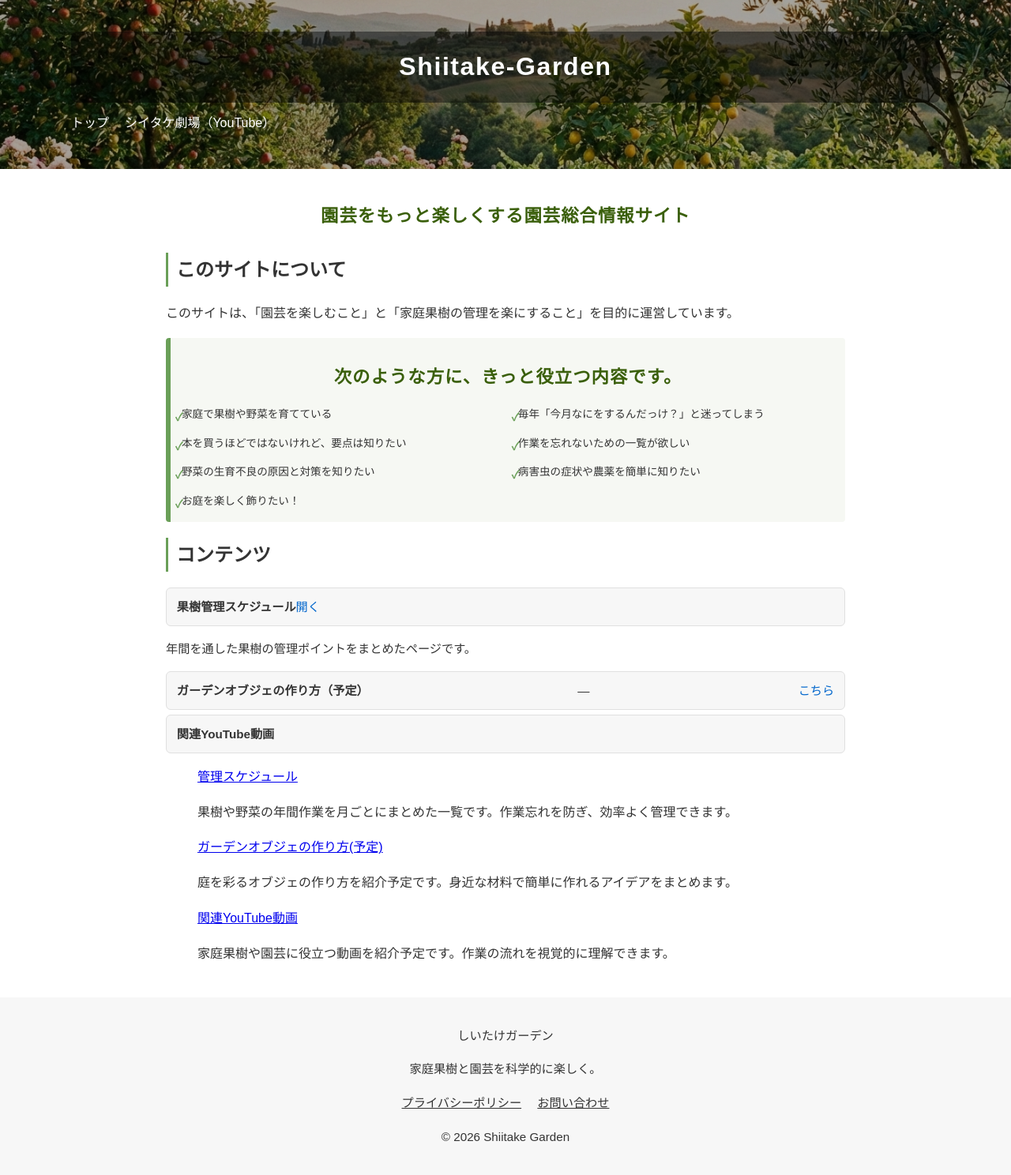
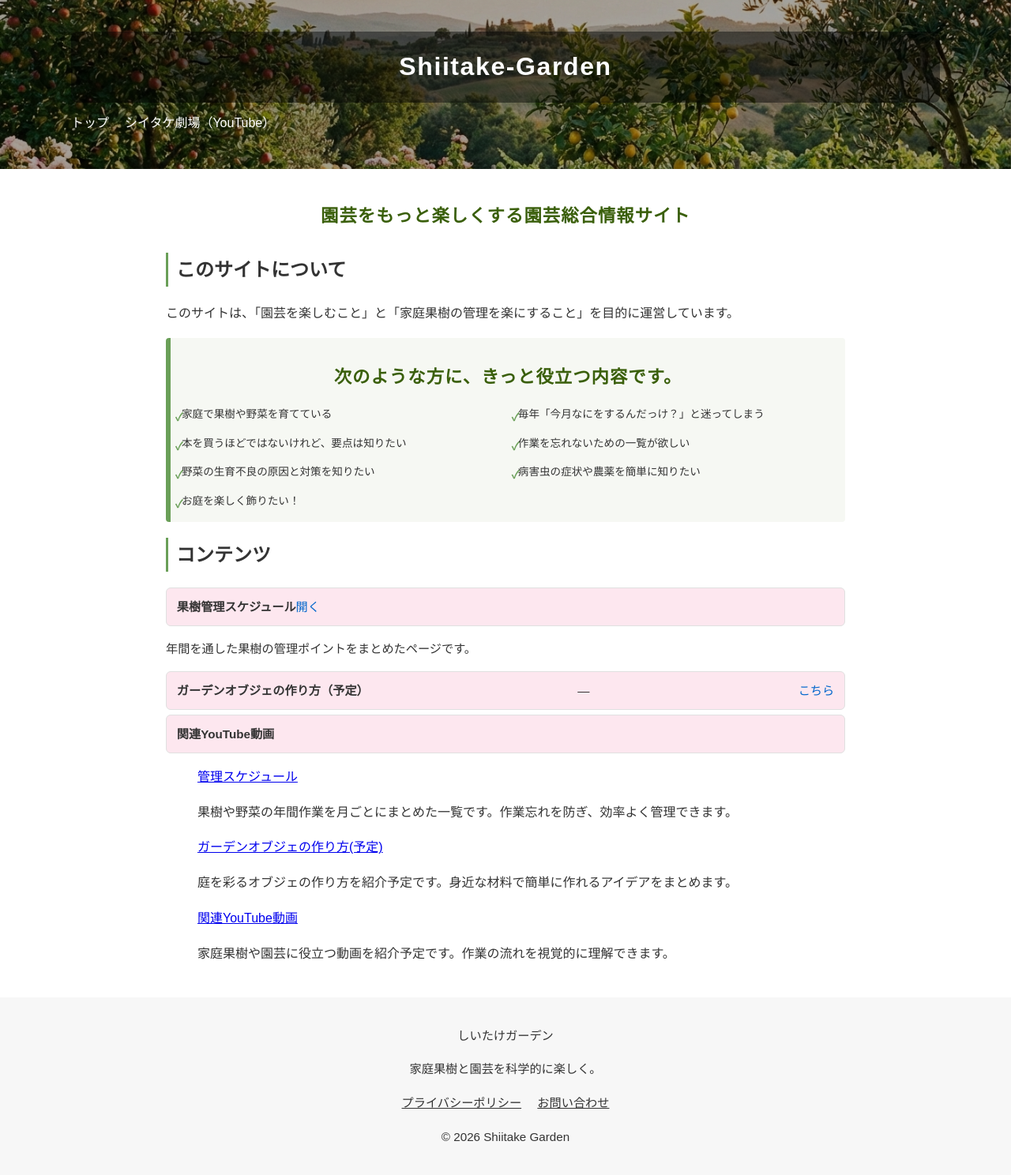
Before and after one commit to shiitake-garden/shiitake-garden.github.io, a Jekyll site: the page built from index.html, in a window 1280 px wide. Shown: the whole page at 79% size. Built offline with Jekyll 4.4.1, drawn with Linux system fonts in a browser that asks for light colours.

Commit message:
Update site.css

```diff
--- a/assets/css/site.css
+++ b/assets/css/site.css
@@ -135,7 +135,8 @@ section .content-list {
 section .content-list li {
   padding: 0.6rem 0.8rem;
   margin: 0.4rem 0;
-  background: #f7f7f7;
+  /*background: #f7f7f7;*/
+  background: #fde7ef;
   border-radius: 6px;
   border: 1px solid #e0e0e0;
   display: flex;
```
